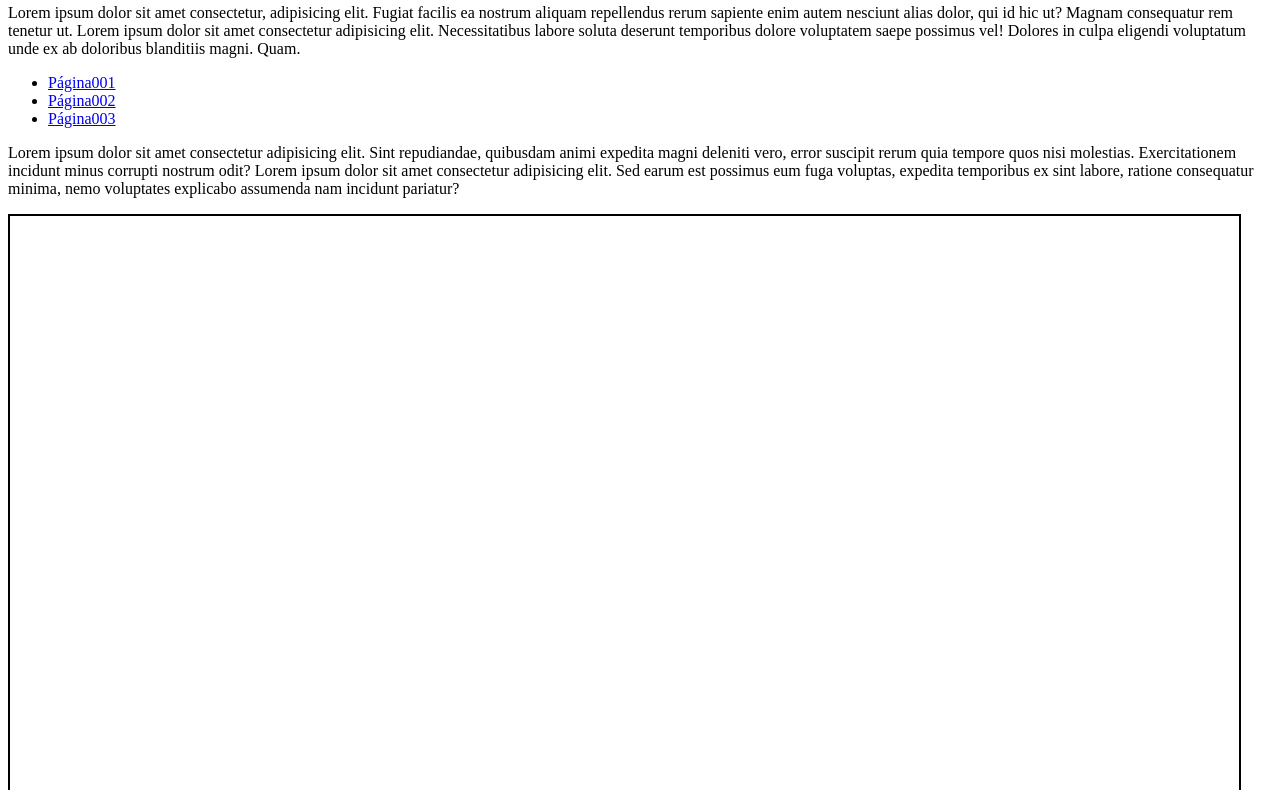
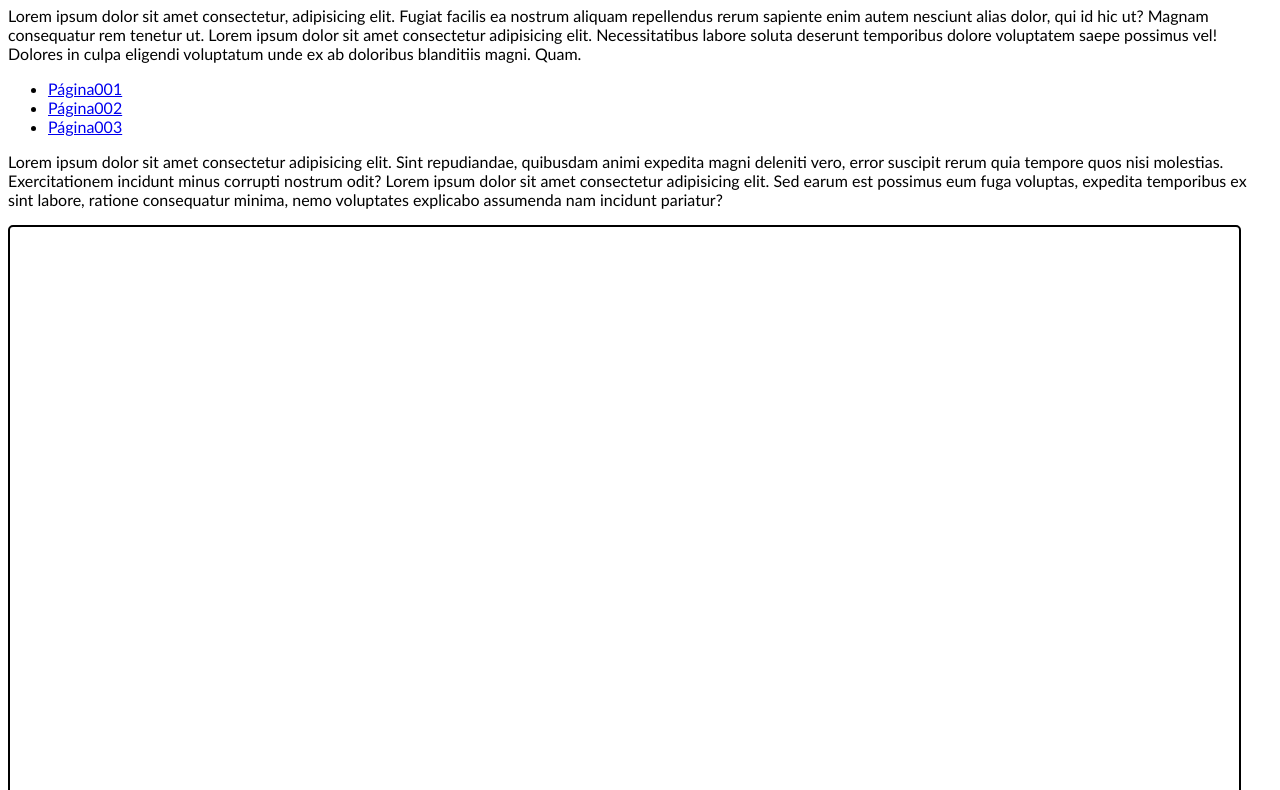
Before and after one commit to EduBGou/curso_html_css_guanabara, a plain HTML site: page exercicios/ex019-iframe/iframe002.html in a window 1280 px wide. Shown: the part 76-866 px from the top of the page. Drawn offline with Linux system fonts and the light colour scheme.

Commit message:
Update iframe002.html

```diff
--- a/exercicios/ex019-iframe/iframe002.html
+++ b/exercicios/ex019-iframe/iframe002.html
@@ -5,10 +5,14 @@
     <meta name="viewport" content="width=device-width, initial-scale=1.0">
     <title>Links e Iframes</title>
     <style>
+        body{
+            font-family: 'Trebuchet MS', 'Lucida Sans Unicode', 'Lucida Grande', 'Lucida Sans', Arial, sans-serif;
+        }
         iframe#screen{
             width: 96vw;
             height: 600px;
             border: 2px solid black;
+            border-radius: 5px;
         }
     </style>
 </head>
```
